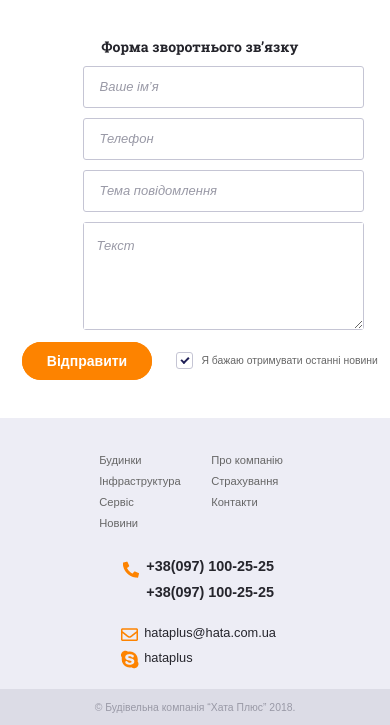
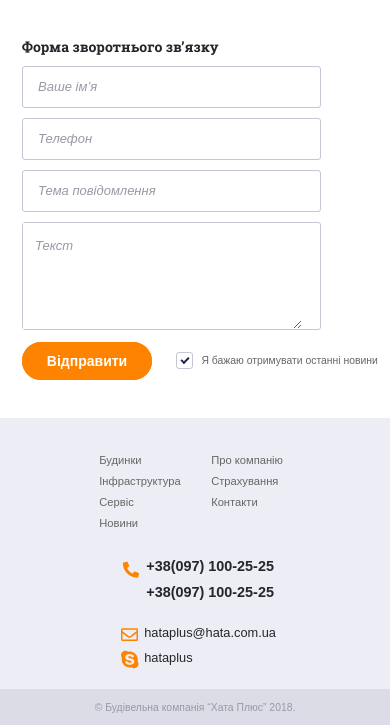
Before and after one commit to Franchukkk/hataplus, a plain HTML site: page index3.html in a window 390 px wide. Shown: the part 1526-2251 px from the top of the page. Drawn offline with Linux system fonts and the light colour scheme.

Commit message:
adaptiv1dda

```diff
--- a/css/style.css
+++ b/css/style.css
@@ -1215,14 +1215,9 @@ textarea {
     font-family: Arial;
 }
 
-.callform h4{
-    text-align: center;
-}
-
 .callform .tab {
     display: block;
-    max-width: 243px;
-    margin: auto;
+    width: 299px;
 }
 
 .callform .tab1 {
@@ -1315,6 +1310,10 @@ textarea {
         justify-content: space-between;
     }
 
+    input {
+        max-width: 282px;
+    }
+
 }
 
 @media screen and (min-width: 1000px){
```
